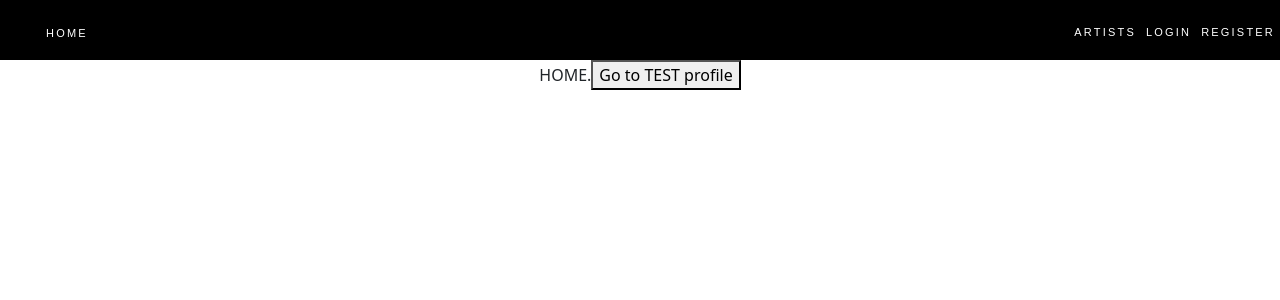
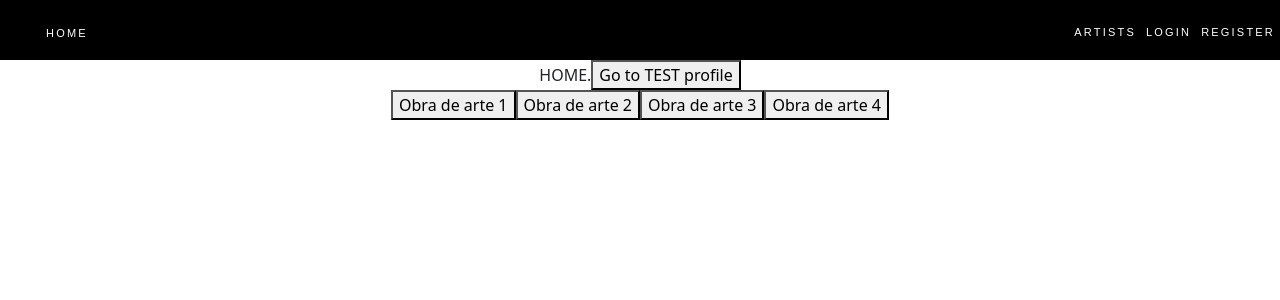
Before and after one commit to idatis-org/Solidartist, a React (Create React App) app: page / in a window 1280 px wide. Shown: the top 300 px of the page. Built offline with nearby package versions, Linux system fonts and the light colour scheme.

Commit message:
access to detail route with ID

```diff
--- a/src/App.js
+++ b/src/App.js
@@ -49,7 +49,7 @@ function App() {
               element={<Artists />}
             />
              <Route
-              path="/artDetail"
+              path="/artDetail/:id"
               element={<Art_Detail />}
             />
           </Routes>
--- a/src/pages/Art_Detail/index.js
+++ b/src/pages/Art_Detail/index.js
@@ -1,11 +1,14 @@
 import React, { useEffect, useState } from 'react';
+import { useParams } from "react-router-dom";
 import "./Art_Detail.css"
 
-export default function Art_Detail(creator, owner, title, description, price, category, colection) {
+export default function Art_Detail() {
+    let { id } = useParams();
 
 
     return (
         <div className=''>
+            <div> ID del producto es {id}</div>
             <div>creator</div>
             <div>owner</div>
             <div>title</div>
@@ -13,7 +16,7 @@ export default function Art_Detail(creator, owner, title, description, price, ca
             <div>price</div>
             <div>category</div>
             <div>colection</div>
-            <button>Comprar</button>
+            <button className=''>Comprar</button>
         </div>
     )
 }
--- a/src/pages/Home/index.js
+++ b/src/pages/Home/index.js
@@ -8,11 +8,22 @@ export default function Home() {
     const goToProfile = () => {
         navigate("/test")
     }
+    const goToDetail = (e) => {
+        navigate("/artDetail/" + e.target.value)
+    }
 
     return (
         <>
             HOME.
             <button onClick={goToProfile}>Go to TEST profile</button>
+
+           {/*Borrar esto y agregar la galeria y pasar la funcion goToDetail
+           a las cards reemplazando el value por el ID*/}
+           <br></br>
+           <button value='1' onClick={e => goToDetail(e)}>Obra de arte 1</button>
+           <button value='2' onClick={e => goToDetail(e)}>Obra de arte 2</button>
+           <button value='3' onClick={e => goToDetail(e)}>Obra de arte 3</button>
+           <button value='4' onClick={e => goToDetail(e)}>Obra de arte 4</button>
         </>
     );
 }
```
